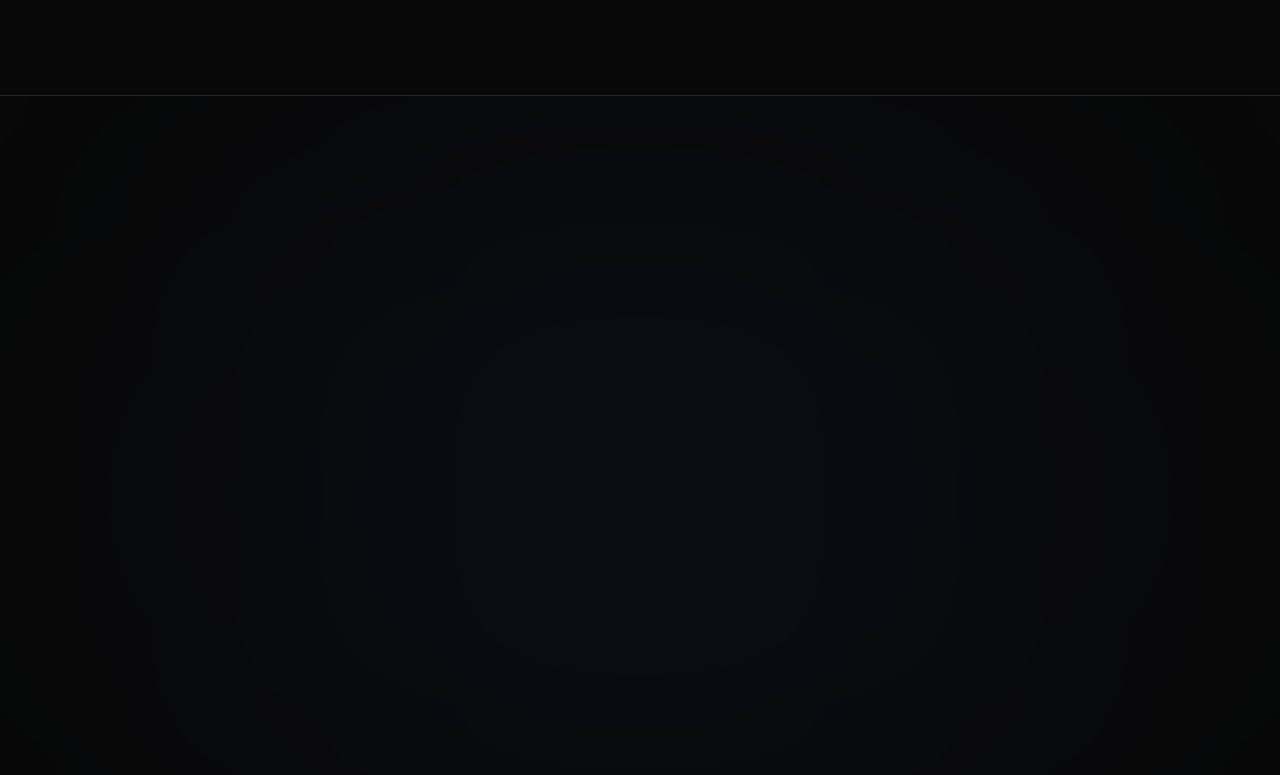
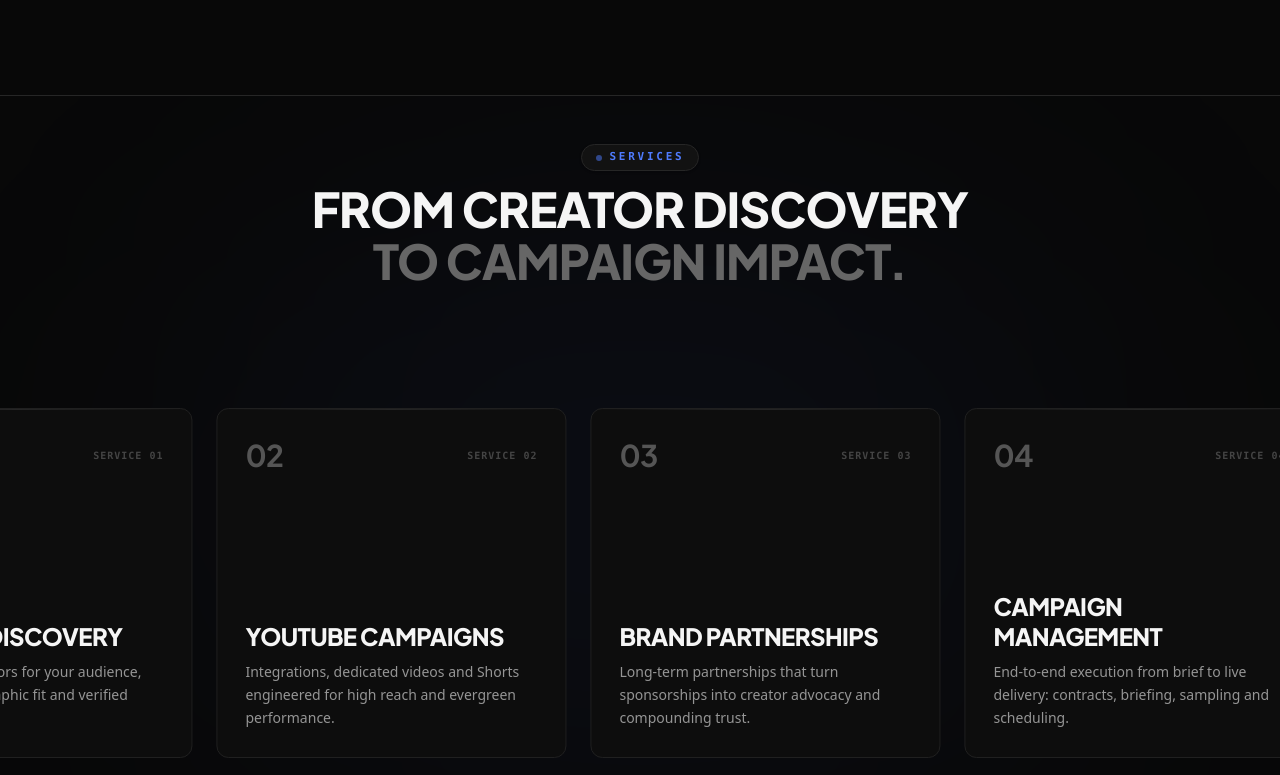
Before and after one commit to taslimarif452/CreatosSyncMedia, a React (Vite) app: page / in a window 1280 px wide. Shown: the part 1665-2440 px from the top of the page. Built offline with nearby package versions, Linux system fonts and the light colour scheme.

Commit message:
style: update branding assets and optimize components
- Update brand logo to higher-resolution version across site
- Refine logo sizing and display styles in Navbar and Footer
- Remove deprecated step count logic in ServicesSection
- Simplify ProcessSection layout and remove manual scroll controls

```diff
--- a/src/components/Footer.tsx
+++ b/src/components/Footer.tsx
@@ -30,11 +30,11 @@ export const Footer: React.FC<FooterProps> = ({ navigate }) => {
           <div className="lg:col-span-2 flex flex-col justify-between">
             <div>
               <div className="flex items-center gap-2.5 mb-4">
-                <div className="w-8 h-8 rounded-lg overflow-hidden bg-[#141414] border border-[#262626] flex items-center justify-center flex-shrink-0">
+                <div className="h-9 sm:h-10 w-9 sm:w-10 rounded-lg overflow-hidden bg-[#141414] border border-[#262626] flex items-center justify-center flex-shrink-0 p-0.5">
                   <img
-                    src="https://res.cloudinary.com/dbqmhnahl/image/upload/v1788161482/ChatGPT_Image_Aug_31_2026_11_56_21_AM_l9cjw7.png"
+                    src="https://res.cloudinary.com/dbqmhnahl/image/upload/v1788163020/ChatGPT_Image_Aug_31_2026_11_56_21_AM_n89mr2.png"
                     alt="CreatorsSyncMedia Logo"
-                    className="w-full h-full object-cover"
+                    className="w-full h-full object-contain"
                     referrerPolicy="no-referrer"
                   />
                 </div>
--- a/src/components/Navbar.tsx
+++ b/src/components/Navbar.tsx
@@ -242,11 +242,11 @@ export const Navbar: React.FC<NavbarProps> = ({
             className="flex items-center gap-2.5 text-left group focus:outline-none cursor-pointer"
             aria-label="CreatorsSyncMedia Home"
           >
-            <div className="w-8 h-8 rounded-lg overflow-hidden bg-[#141414] border border-[#262626] group-hover:border-[#4F7CFF] flex items-center justify-center transition-colors flex-shrink-0">
+            <div className="h-9 sm:h-10 w-9 sm:w-10 rounded-lg overflow-hidden bg-[#141414] border border-[#262626] group-hover:border-[#4F7CFF] flex items-center justify-center transition-colors flex-shrink-0 p-0.5">
               <img
-                src="https://res.cloudinary.com/dbqmhnahl/image/upload/v1788161482/ChatGPT_Image_Aug_31_2026_11_56_21_AM_l9cjw7.png"
+                src="https://res.cloudinary.com/dbqmhnahl/image/upload/v1788163020/ChatGPT_Image_Aug_31_2026_11_56_21_AM_n89mr2.png"
                 alt="CreatorsSyncMedia Logo"
-                className="w-full h-full object-cover group-hover:scale-105 transition-transform"
+                className="w-full h-full object-contain group-hover:scale-105 transition-transform"
                 referrerPolicy="no-referrer"
               />
             </div>
--- a/src/components/ServicesSection.tsx
+++ b/src/components/ServicesSection.tsx
@@ -1,5 +1,5 @@
-import React, { useRef, useState } from 'react';
-import { motion, useScroll, useTransform, useMotionValueEvent } from 'motion/react';
+import React, { useRef, useState, useEffect } from 'react';
+import { motion, useScroll, useTransform, useSpring } from 'motion/react';
 
 interface ServicesSectionProps {
   onSelectService?: (serviceId: string) => void;
@@ -9,7 +9,6 @@ interface ServicesSectionProps {
 interface ServiceCardData {
   number: string;
   id: string;
-  stepCount: string;
   title: string;
   description: string;
   tag: string;
@@ -19,7 +18,6 @@ const SERVICES_DECK: ServiceCardData[] = [
   {
     number: '01',
     id: 'creator-discovery',
-    stepCount: '1 / 6',
     title: 'CREATOR DISCOVERY',
     description: 'Find the right creators for your audience, backed by demographic fit and verified authority.',
     tag: 'CORE CAPABILITY ↗'
@@ -27,7 +25,6 @@ const SERVICES_DECK: ServiceCardData[] = [
   {
     number: '02',
     id: 'youtube-campaigns',
-    stepCount: '2 / 6',
     title: 'YOUTUBE CAMPAIGNS',
     description: 'Integrations, dedicated videos and Shorts engineered for high reach and evergreen performance.',
     tag: 'CORE CAPABILITY ↗'
@@ -35,7 +32,6 @@ const SERVICES_DECK: ServiceCardData[] = [
   {
     number: '03',
     id: 'brand-partnerships',
-    stepCount: '3 / 6',
     title: 'BRAND PARTNERSHIPS',
     description: 'Long-term partnerships that turn sponsorships into creator advocacy and compounding trust.',
     tag: 'CORE CAPABILITY ↗'
@@ -43,7 +39,6 @@ const SERVICES_DECK: ServiceCardData[] = [
   {
     number: '04',
     id: 'campaign-management',
-    stepCount: '4 / 6',
     title: 'CAMPAIGN MANAGEMENT',
     description: 'End-to-end execution from brief to live delivery: contracts, briefing, sampling and scheduling.',
     tag: 'CORE CAPABILITY ↗'
@@ -51,7 +46,6 @@ const SERVICES_DECK: ServiceCardData[] = [
   {
     number: '05',
     id: 'creative-strategy',
-    stepCount: '5 / 6',
     title: 'CREATIVE STRATEGY',
     description: 'Hooks, storytelling frameworks, and call-to-actions designed to turn passive viewers into active buyers.',
     tag: 'CORE CAPABILITY ↗'
@@ -59,7 +53,6 @@ const SERVICES_DECK: ServiceCardData[] = [
   {
     number: '06',
     id: 'performance-reporting',
-    stepCount: '6 / 6',
     title: 'PERFORMANCE & REPORTING',
     description: 'Transparent analytics, UTM attribution, retention heatmaps, and clear ROI calculations.',
     tag: 'CORE CAPABILITY ↗'
@@ -70,29 +63,49 @@ export const ServicesSection: React.FC<ServicesSectionProps> = ({
   onSelectService,
   onViewAllServices
 }) => {
-  const containerRef = useRef<HTMLDivElement>(null);
-  const [activeIndex, setActiveIndex] = useState(0);
+  const sectionRef = useRef<HTMLDivElement>(null);
+  const trackRef = useRef<HTMLDivElement>(null);
+  const [scrollRange, setScrollRange] = useState<number>(0);
+  const [isMobile, setIsMobile] = useState<boolean>(false);
 
+  // Measure total horizontal track translation distance accurately
+  const updateDimensions = () => {
+    const mobileCheck = window.innerWidth < 768;
+    setIsMobile(mobileCheck);
+
+    if (trackRef.current) {
+      const scrollWidth = trackRef.current.scrollWidth;
+      const clientWidth = window.innerWidth;
+      const totalDistance = Math.max(0, scrollWidth - clientWidth + 96);
+      setScrollRange(totalDistance);
+    }
+  };
+
+  useEffect(() => {
+    updateDimensions();
+    const timer = setTimeout(updateDimensions, 200);
+    window.addEventListener('resize', updateDimensions);
+    return () => {
+      clearTimeout(timer);
+      window.removeEventListener('resize', updateDimensions);
+    };
+  }, []);
+
+  // Track vertical scroll progress inside the pinned section
   const { scrollYProgress } = useScroll({
-    target: containerRef,
+    target: sectionRef,
     offset: ['start start', 'end end']
   });
 
-  useMotionValueEvent(scrollYProgress, 'change', (latest) => {
-    if (latest < 0.16) {
-      setActiveIndex(0);
-    } else if (latest < 0.32) {
-      setActiveIndex(1);
-    } else if (latest < 0.48) {
-      setActiveIndex(2);
-    } else if (latest < 0.64) {
-      setActiveIndex(3);
-    } else if (latest < 0.80) {
-      setActiveIndex(4);
-    } else {
-      setActiveIndex(5);
-    }
+  const smoothProgress = useSpring(scrollYProgress, {
+    stiffness: 90,
+    damping: 26,
+    mass: 0.6,
+    restDelta: 0.001
   });
+
+  // Dynamically translate track horizontally based on vertical scroll
+  const xTranslate = useTransform(smoothProgress, (val) => -val * scrollRange);
 
   const handleCardClick = (serviceId: string) => {
     if (onSelectService) {
@@ -102,258 +115,134 @@ export const ServicesSection: React.FC<ServicesSectionProps> = ({
     }
   };
 
-  const handleScrollToImpact = () => {
-    const el = document.getElementById('campaign-lead-form-section') || document.getElementById('metrics-section');
-    if (el) {
-      el.scrollIntoView({ behavior: 'smooth' });
-    }
-  };
-
   return (
     <section
-      ref={containerRef}
+      ref={sectionRef}
       id="services-section"
-      className="relative bg-[#080808] border-b border-[#1A1A1A] text-[#F5F5F5] h-[520vh]"
+      className="relative bg-[#080808] border-b border-[#1E1E1E] text-[#F5F5F5] md:h-[260vh]"
     >
-      {/* Background ambient lighting */}
-      <div className="sticky top-0 left-0 w-full h-screen overflow-hidden pointer-events-none z-0">
-        <div className="absolute top-1/2 left-1/2 -translate-x-1/2 -translate-y-1/2 w-[600px] sm:w-[900px] h-[450px] sm:h-[650px] bg-[#4F7CFF]/5 rounded-full blur-[160px] pointer-events-none" />
-      </div>
+      {/* ── STICKY VIEWPORT CONTAINER (DESKTOP) ── */}
+      <div className="md:sticky md:top-0 md:h-screen w-full flex flex-col justify-center py-8 sm:py-12 overflow-hidden z-10">
 
-      {/* Sticky Main Stage Container */}
-      <div className="sticky top-0 h-screen w-full flex items-center justify-center overflow-hidden z-10 px-6 sm:px-10 lg:px-16">
-        <div className="w-full max-w-7xl mx-auto grid grid-cols-1 lg:grid-cols-12 gap-8 lg:gap-14 items-center">
+        {/* Subtle centered radial ambient glow */}
+        <div className="absolute top-1/2 left-1/2 -translate-x-1/2 -translate-y-1/2 w-[600px] md:w-[900px] h-[400px] md:h-[550px] bg-[#4F7CFF]/5 rounded-full blur-[150px] pointer-events-none" />
 
-          {/* ─────────────────────────────────────────────────────────────
-              LEFT COLUMN: EXACT EDITORIAL FROM SCREENSHOT
-              ───────────────────────────────────────────────────────────── */}
-          <div className="lg:col-span-5 flex flex-col justify-center select-none">
-            {/* Tag Badge */}
-            <div className="inline-flex items-center gap-2 px-3 py-1 rounded-full bg-[#121212] border border-[#222222] text-[10px] sm:text-[11px] font-mono font-semibold text-[#4F7CFF] uppercase tracking-[0.25em] mb-6 w-fit">
+        {/* ── 1. SECTION HEADER (CENTERED EDITORIAL) ── */}
+        <div className="relative z-20 w-full max-w-7xl mx-auto px-6 text-center flex flex-col items-center select-none mb-6 sm:mb-8">
+          <div className="inline-flex items-center gap-2 px-3.5 py-1 rounded-full bg-[#121212] border border-[#262626] text-[10px] sm:text-[11px] font-mono font-bold text-[#4F7CFF] uppercase tracking-[0.25em] mb-3 shadow-sm">
+            <span className="w-1.5 h-1.5 rounded-full bg-[#4F7CFF] animate-pulse" />
             <span>SERVICES</span>
           </div>
 
-            {/* Main Headline with exact styling */}
           <h2
-              className="text-4xl sm:text-5xl lg:text-[54px] font-extrabold tracking-tight text-white uppercase leading-[1.05] mb-6"
+            className="text-3xl sm:text-4xl md:text-5xl lg:text-[48px] font-extrabold tracking-tight text-[#F5F5F5] uppercase leading-[1.08]"
             style={{ fontFamily: "'Plus Jakarta Sans', sans-serif", letterSpacing: '-0.02em' }}
           >
-              FROM CREATOR <br />
-              DISCOVERY <br />
-              <span className="text-[#555555]">TO CAMPAIGN IMPACT.</span>
+            FROM CREATOR DISCOVERY <br />
+            <span className="text-[#666666]">TO CAMPAIGN IMPACT.</span>
           </h2>
-
-            {/* Description matching exact text */}
-            <p className="text-sm sm:text-base text-[#888888] max-w-md font-normal leading-relaxed mb-10">
-              A comprehensive deck of strategic capabilities built to turn creator integrations into authentic brand equity and measurable ROI.
-            </p>
-
-            {/* Bottom Left: ( ↓ ) [ CAMPAIGN IMPACT ] */}
-            <div className="flex items-center gap-3">
-              <button
-                onClick={handleScrollToImpact}
-                className="w-9 h-9 rounded-full bg-[#111111] border border-[#262626] hover:border-[#383838] flex items-center justify-center text-xs text-[#888888] hover:text-white transition-all cursor-pointer"
-                title="Scroll to Impact"
-              >
-                ↓
-              </button>
-
-              <button
-                onClick={handleScrollToImpact}
-                className="px-5 py-2 rounded-full bg-[#0E0E0E] border border-[#222222] text-xs font-mono font-bold uppercase tracking-[0.18em] text-[#E0E0E0] shadow-[0_0_20px_rgba(79,124,255,0.18)] hover:shadow-[0_0_25px_rgba(79,124,255,0.35)] hover:border-[#4F7CFF]/50 transition-all cursor-pointer"
-              >
-                CAMPAIGN IMPACT
-              </button>
-            </div>
         </div>
 
-          {/* ─────────────────────────────────────────────────────────────
-              RIGHT COLUMN: PHYSICAL STACKED DECK OF CARDS (AS IN IMAGE)
-              ───────────────────────────────────────────────────────────── */}
-          <div className="lg:col-span-7 flex flex-col items-center justify-center relative w-full">
-
-            {/* Card Deck Unified Container Stage */}
-            <div className="relative w-full max-w-[540px] sm:max-w-[580px] h-[360px] sm:h-[390px] md:h-[410px] flex items-center justify-center">
-
-              {/* ── 6 INDIVIDUAL PHYSICAL DECK CARDS (01 TO 06) ── */}
-              {SERVICES_DECK.map((service, idx) => (
-                <ImageMatchedDeckCard
+        {/* ── 2. SINGLE HORIZONTAL ROW OF ALL 6 SERVICE CARDS ── */}
+        <div className="relative z-20 w-full flex items-center my-auto overflow-hidden">
+          {isMobile ? (
+            /* Mobile: Native Touch Swipe Track showing ~1.1-1.3 cards with smooth snap */
+            <div className="w-full flex items-stretch gap-4 px-6 overflow-x-auto no-scrollbar snap-x snap-mandatory py-3">
+              {SERVICES_DECK.map((service, index) => (
+                <div
                   key={service.id}
+                  className="w-[285px] sm:w-[315px] flex-shrink-0 snap-start"
+                >
+                  <ServiceHorizontalCard
                     service={service}
-                  index={idx}
-                  totalCards={SERVICES_DECK.length}
-                  scrollYProgress={scrollYProgress}
-                  isActive={idx === activeIndex}
+                    index={index}
                     onClick={() => handleCardClick(service.id)}
                   />
+                </div>
               ))}
-
             </div>
+          ) : (
+            /* Desktop / Tablet: Smooth Scroll-Driven Horizontal Translation Track */
+            <motion.div
+              ref={trackRef}
+              style={{ x: xTranslate }}
+              className="flex items-center gap-6 px-8 lg:px-16 w-max select-none"
+            >
+              {SERVICES_DECK.map((service, index) => (
+                <div
+                  key={service.id}
+                  className="w-[320px] lg:w-[350px] flex-shrink-0"
+                >
+                  <ServiceHorizontalCard
+                    service={service}
+                    index={index}
+                    onClick={() => handleCardClick(service.id)}
+                  />
+                </div>
+              ))}
+            </motion.div>
+          )}
         </div>
 
-        </div>
       </div>
     </section>
   );
 };
 
 /* ─────────────────────────────────────────────────────────────────────────────
-   SUBCOMPONENT: EXACT IMAGE-MATCHED DECK CARD
-   - Clean, minimal, zero slop/clutter!
-   - Top-left: Number (e.g. 06)
-   - Top-right: Step count (e.g. 6 / 6)
-   - Center: Title & Short clean description
-   - Bottom-left: CORE CAPABILITY ↗
-   - Bottom-right: CLICK TO EXPLORE
-   - Back cards layered with offset top-edges
+   SUBCOMPONENT: SERVICE HORIZONTAL CARD
+   - Exact aesthetic matching wireframe
+   - Dark matte background (#0D0D0D)
+   - Clean 1px border (#202020 -> #383838 on hover)
+   - Minimal 8-10px border radius
+   - Large 01-06 numbering
+   - High-contrast typography & subtle blue accent
+   - Hover: 3-4px upward shift, border brightening, subtle arrow shift
    ───────────────────────────────────────────────────────────────────────────── */
-interface ImageMatchedDeckCardProps {
+interface ServiceHorizontalCardProps {
   service: ServiceCardData;
   index: number;
-  totalCards: number;
-  scrollYProgress: any;
-  isActive: boolean;
   onClick: () => void;
 }
 
-const ImageMatchedDeckCard: React.FC<ImageMatchedDeckCardProps> = ({
+const ServiceHorizontalCard: React.FC<ServiceHorizontalCardProps> = ({
   service,
   index,
-  totalCards,
-  scrollYProgress,
-  isActive,
   onClick
 }) => {
-  // Stacking offsets for the layered physical card edges:
-  // Offset to reveal top/back card edges cleanly:
-  const targetY = -24 + index * 8;
-  const targetX = -10 + index * 4;
-  const targetRotate = -1.5; // Top-right side higher, top-left side lower (counter-clockwise ↖)
-
-  // Scroll milestones for each of the 6 cards:
-  // Card 0 (01): Always present
-  // Card 1 (02): Enters [0.14 -> 0.28]
-  // Card 2 (03): Enters [0.30 -> 0.44]
-  // Card 3 (04): Enters [0.46 -> 0.60]
-  // Card 4 (05): Enters [0.62 -> 0.76]
-  // Card 5 (06): Enters [0.78 -> 0.92]
-  const enterStart = index === 0 ? 0 : 0.14 + (index - 1) * 0.16;
-  const enterEnd = index === 0 ? 0 : enterStart + 0.14;
-  const opacityStart = Math.max(0, enterStart - 0.02);
-  const opacityFull = enterStart + 0.02;
-
-  // When next card covers this card, its inner text fades away
-  const nextCoverStart = enterEnd + 0.04;
-  const nextCoverEnd = nextCoverStart + 0.12;
-
-  // 1. Vertical Translation (Y):
-  // Card starts off down below at 160% and translates smoothly up to targetY
-  const y = useTransform(
-    scrollYProgress,
-    index === 0
-      ? [0, 1]
-      : [0, enterStart, enterEnd, 1],
-    index === 0
-      ? [targetY, targetY]
-      : ['160%', '160%', targetY, targetY]
-  );
-
-  // 2. Horizontal Translation (X):
-  const x = useTransform(
-    scrollYProgress,
-    index === 0
-      ? [0, 1]
-      : [0, enterStart, enterEnd, 1],
-    index === 0
-      ? [targetX, targetX]
-      : [0, 0, targetX, targetX]
-  );
-
-  // 3. Subtle Mirrored Rotation (Top-right higher, Top-left lower):
-  const rotate = useTransform(
-    scrollYProgress,
-    index === 0
-      ? [0, 1]
-      : [0, enterStart, enterEnd, 1],
-    index === 0
-      ? [`${targetRotate}deg`, `${targetRotate}deg`]
-      : [`${targetRotate}deg`, `${targetRotate}deg`, `${targetRotate}deg`, `${targetRotate}deg`]
-  );
-
-  // 4. Card Inner Content Opacity (fades to 0 when covered):
-  const contentOpacity = useTransform(
-    scrollYProgress,
-    index === 0
-      ? [0, 0.16, 0.26, 1]
-      : index === totalCards - 1
-      ? [0, enterStart, enterEnd, 1]
-      : [0, enterStart, enterEnd, nextCoverStart, nextCoverEnd, 1],
-    index === 0
-      ? [1, 1, 0, 0]
-      : index === totalCards - 1
-      ? [0, 0, 1, 1]
-      : [0, 0, 1, 1, 0, 0]
-  );
-
-  const zIndex = 20 + index * 5;
-
   return (
-    <motion.div
+    <div
       onClick={onClick}
-      style={{
-        y,
-        x,
-        rotate,
-        zIndex,
-        pointerEvents: isActive ? 'auto' : 'none'
-      }}
-      className={`absolute w-full h-[320px] sm:h-[350px] md:h-[365px] rounded-2xl bg-[#0F0F0F] border select-none overflow-hidden text-white transition-colors duration-200 cursor-pointer ${
-        isActive
-          ? 'border-[#2D2D2D] shadow-[0_4px_30px_rgba(0,0,0,0.6)]'
-          : 'border-[#1E1E1E] shadow-[0_2px_15px_rgba(0,0,0,0.4)]'
-      }`}
+      className="group relative h-[320px] sm:h-[340px] lg:h-[350px] w-full rounded-xl bg-[#0D0D0D] border border-[#202020] hover:border-[#383838] transition-all duration-300 ease-out p-6 sm:p-7 flex flex-col justify-between cursor-pointer select-none overflow-hidden hover:-translate-y-1 hover:shadow-[0_8px_30px_rgba(0,0,0,0.5)]"
     >
-      {/* Top subtle inner specular highlight for physical card sheen */}
+      {/* Top subtle specular highlight */}
       <div className="absolute inset-x-0 top-0 h-[1px] bg-gradient-to-r from-transparent via-white/10 to-transparent pointer-events-none" />
 
-      {/* Card Content exactly matching the screenshot design */}
-      <motion.div
-        style={{ opacity: contentOpacity }}
-        className="w-full h-full p-7 sm:p-8 md:p-9 flex flex-col justify-between"
+      {/* ── CARD HEADER: LARGE 01-06 NUMBERING ── */}
+      <div className="flex items-center justify-between">
+        <span
+          className="text-2xl sm:text-3xl font-mono font-bold tracking-tight text-[#555555] group-hover:text-[#4F7CFF] transition-colors duration-200"
+          style={{ fontFamily: "'Plus Jakarta Sans', sans-serif" }}
         >
-        {/* ── CARD TOP BAR: 06 (left) & 6 / 6 (right) ── */}
-        <div className="flex items-center justify-between">
-          <span className="text-xs sm:text-sm font-mono font-bold tracking-wider text-[#777777]">
           {service.number}
         </span>
-          <span className="text-xs sm:text-sm font-mono text-[#555555]">
-            {service.stepCount}
+        <span className="text-[9px] sm:text-[10px] font-mono font-semibold text-[#444444] uppercase tracking-widest">
+          SERVICE {service.number}
         </span>
       </div>
 
-        {/* ── CARD BODY: TITLE & MINIMAL DESCRIPTION ── */}
-        <div className="my-auto py-2">
+      {/* ── CARD BODY: TITLE & DESCRIPTION ── */}
+      <div className="mt-auto pt-2">
         <h3
-            className="text-2xl sm:text-3xl lg:text-[32px] font-extrabold text-white uppercase tracking-tight leading-tight mb-4"
+          className="text-xl sm:text-2xl font-extrabold text-[#F5F5F5] group-hover:text-white uppercase tracking-tight leading-tight mb-2.5 transition-colors duration-200"
           style={{ fontFamily: "'Plus Jakarta Sans', sans-serif" }}
         >
           {service.title}
         </h3>
-          <p className="text-xs sm:text-sm text-[#8E8E8E] leading-relaxed max-w-lg font-normal">
+        <p className="text-xs sm:text-sm text-[#959595] leading-relaxed font-normal">
           {service.description}
         </p>
       </div>
-
-        {/* ── CARD FOOTER: CORE CAPABILITY ↗ (left) & CLICK TO EXPLORE (right) ── */}
-        <div className="pt-4 flex items-center justify-between text-[10px] sm:text-[11px] font-mono">
-          <span className="font-bold tracking-wider text-[#888888] uppercase hover:text-white transition-colors">
-            CORE CAPABILITY <span className="text-[#4F7CFF]">↗</span>
-          </span>
-          <span className="font-medium tracking-widest text-[#444444] uppercase">
-            CLICK TO EXPLORE
-          </span>
     </div>
-      </motion.div>
-    </motion.div>
   );
 };
```
Also changed, not shown: index.html (+4 -4 lines), src/components/ProcessSection.tsx (+8 -79 lines). Lines whose indentation alone changed are shown as unchanged.
